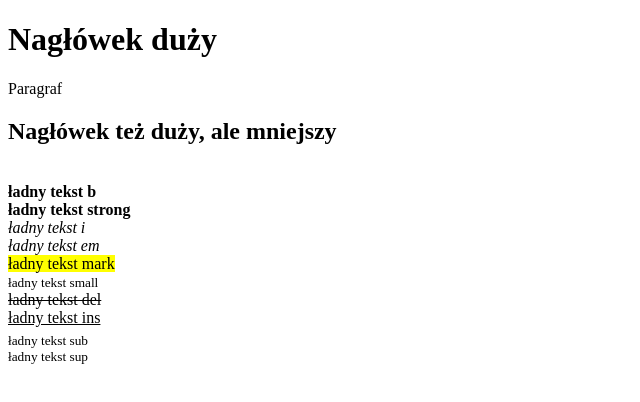
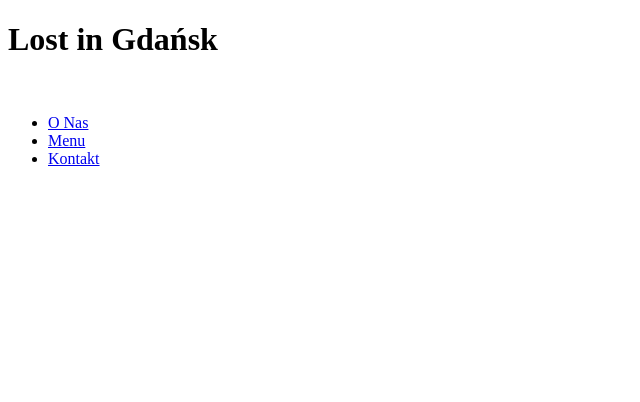
Before and after one commit to wojteklop/gitgit, a plain HTML site: page index.html in a window 1280 px wide. Shown: the whole page, without its empty margins (0-640 px from the left). Drawn offline with Linux system fonts and the light colour scheme.

Commit message:
Dodanie treści HTML

```diff
--- a/index.html
+++ b/index.html
@@ -4,28 +4,30 @@
     <head>
         <meta charset="utf-8">
         <title>Moja strona</title>
+
     </head>
+    <body>
+    <h1>Lost in Gdańsk</h1><br>
+        <section>
+<nav>
+    <ul>
 
-    <body>
-        <h1>Nagłówek duży</h1>
-        <p>Paragraf</p>
-        <h2>Nagłówek też duży, ale mniejszy</h2>
-        <br>
-        <b>ładny tekst b</b> <br>
-        <strong>ładny tekst strong</strong><br>
-        <i>ładny tekst i</i><br>
-        <em>ładny tekst em</em><br>
-        <mark>ładny tekst mark</mark><br>
-        <small>ładny tekst small</small><br>
-        <del>ładny tekst del</del><br>
-        <ins>ładny tekst ins</ins><br>
-        <sub>ładny tekst sub</sub><br>
-        <sup>ładny tekst sup</sup><br>
+<li><a href="link">O Nas</a></li>
+<li><a href="link">Menu</a></li>
+<li><a href="link">Kontakt</a></li>
+
+    </ul>
+</nav>
+</section>
+
+        <div name=tekst>
+
+
+
 
     </body>
+
 
     <footer>
 
     </footer>
-
-</html>
```
